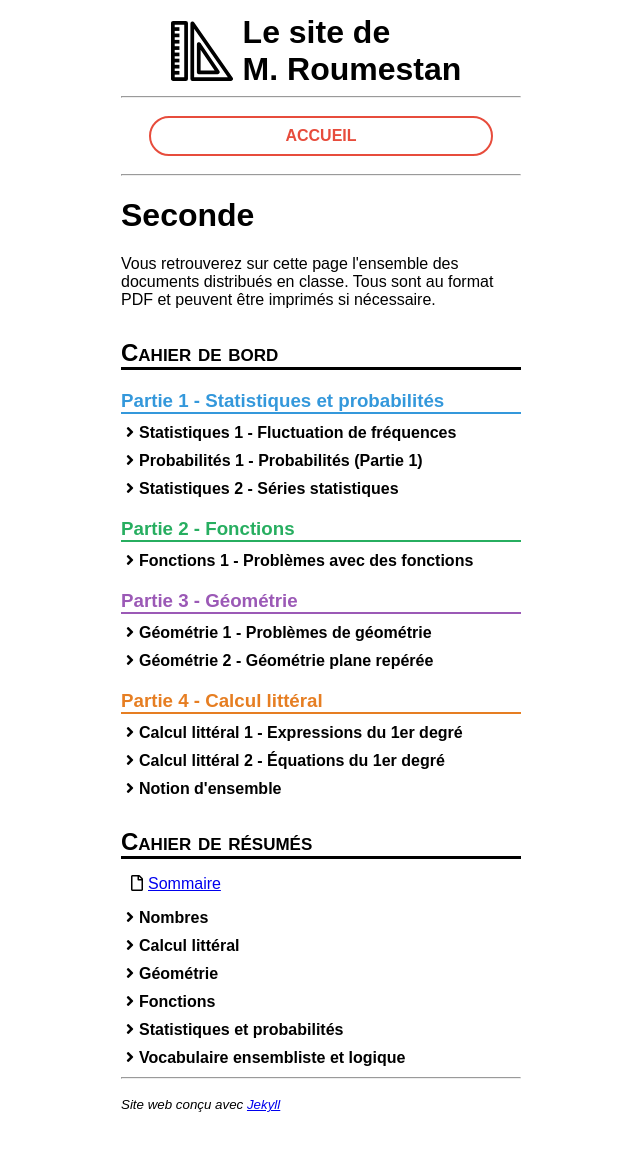
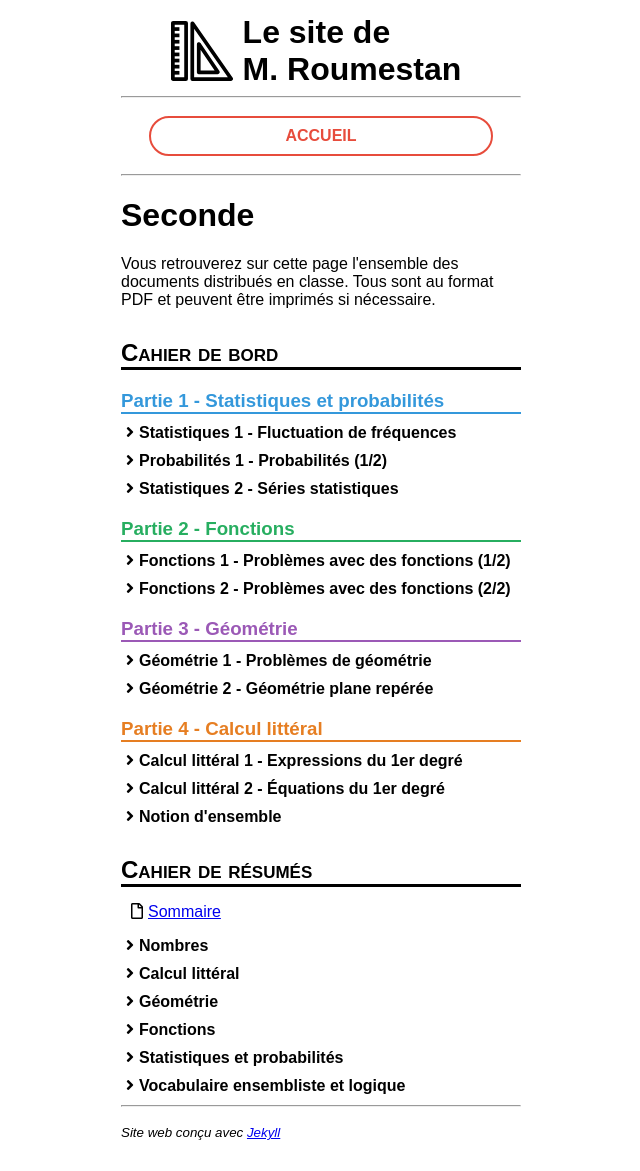
Before and after one commit to roumesta/roumestan.github.io, a Jekyll site: the page built from seconde.html, in a window 1280 px wide. Shown: the whole page, without its empty margins (319-959 px from the left). Built offline with Jekyll 4.4.1, drawn with Linux system fonts in a browser that asks for light colours; before the commit the page ends 1143 px from its top, so only the background shows below that.

```diff
--- a/_data/seconde_docs.yml
+++ b/_data/seconde_docs.yml
@@ -11,7 +11,7 @@
           link: S1_bulletins_blancs_enonce.pdf
         - name: Devoir maison (corrigé)
           link: S1_bulletins_blancs_corrige.pdf
-    - title: Probabilités 1 - Probabilités (Partie 1)
+    - title: Probabilités 1 - Probabilités (1/2)
       items:
         - name: Exercices et bilans
           link: P1_enonces_bilans.pdf
@@ -23,12 +23,16 @@
 - title: Partie 2 - Fonctions
   color: 27ae60
   sequences:
-    - title: Fonctions 1 - Problèmes avec des fonctions
+    - title: Fonctions 1 - Problèmes avec des fonctions (1/2)
       items:
         - name: Exercices et bilans
           link: F1_enonces_bilans.pdf
         - name: Devoir maison
           link: F1_devoir_maison.pdf
+    - title: Fonctions 2 - Problèmes avec des fonctions (2/2)
+      items:
+        - name: Exercices et bilans
+          link: F2_enonces_bilans.pdf
 
 - title: Partie 3 - Géométrie
   color: 9b59b6
--- a/_data/seconde_resumes.yml
+++ b/_data/seconde_resumes.yml
@@ -16,6 +16,8 @@
       link: CL1_resume_conventions_ecriture.pdf
     - name: Calcul littéral (p. 19)
       link: CL1_resume_calcul_litteral.pdf
+    - name: Équations du 1er degré (p. 23)
+      link: CL2_resume_equations.pdf
 - title: Géométrie
   items:
     - name: Les deux géométries planes (p.32 et 33)
```
Also changed, not shown: 2 other files.
